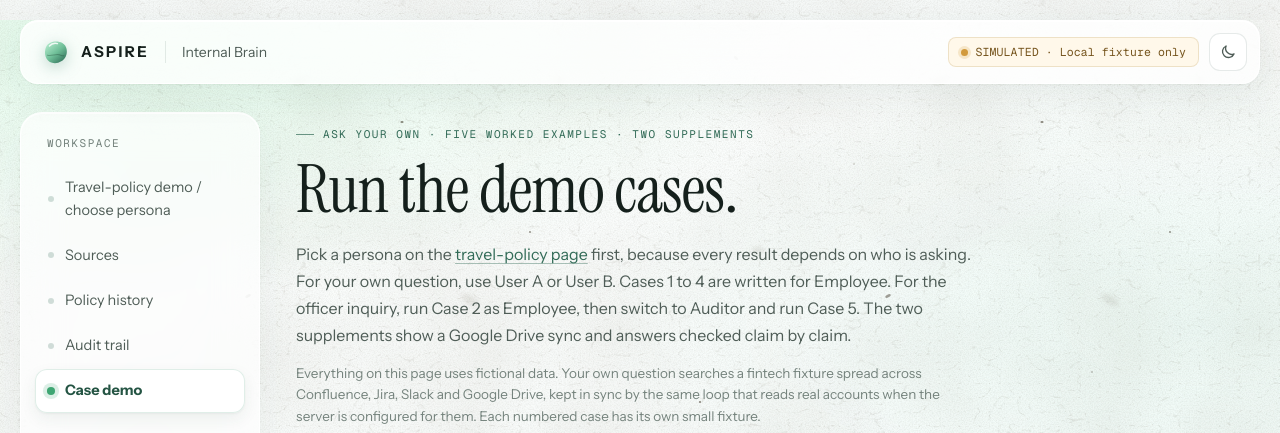
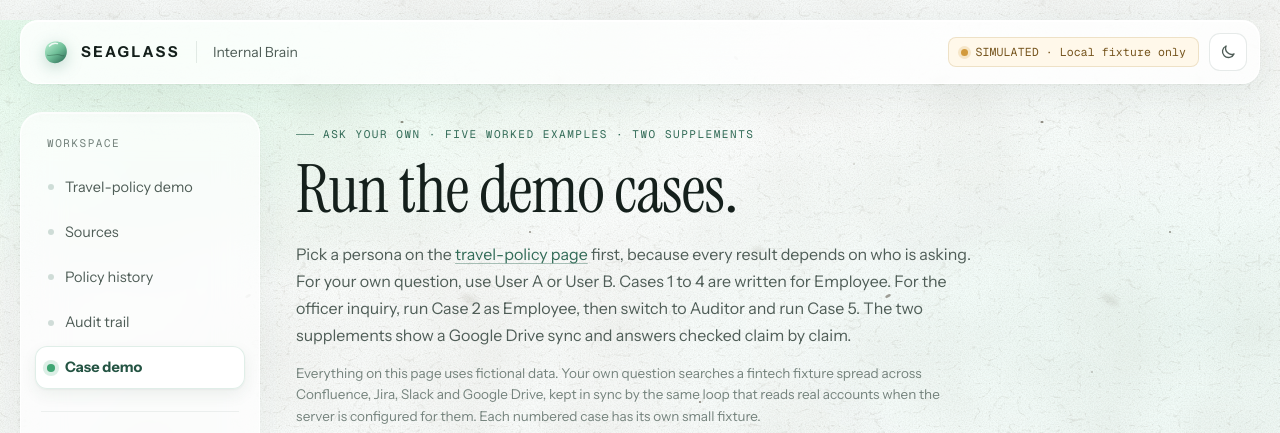
Before and after one commit to Snowfishh/Seaglass_V2, a Python web app: template src/aspire_brain/web/templates/cases.html in a window 1280 px wide. Shown: the top 433 px of the page. Run offline with Jinja, Linux system fonts and the light colour scheme; the template is opened without the code that fills it, so the values that code supplies are empty.

Commit message:
fix: keep the workspace sidebar still between pages and brand the header SEAGLASS
Switching pages in the Workspace column made the sidebar jump, for three reasons:

- The Case demo page labelled its first link "Travel-policy demo / choose persona".
  The label wrapped to two lines and pushed every link below it down 23 px on entering
  or leaving that page. It now reads "Travel-policy demo", as on the other pages.
- Every response, static files included, was sent with no-store, so each page change
  downloaded the fonts and stylesheet again and could paint fallback text first. Static
  assets now cache: fonts for a day, CSS and JS revalidated by ETag. Pages, API
  responses and 404s keep no-store. The two most visible fonts are preloaded.
- The sidebar's "No active session" line became the two-line "Signed in as …" once the
  session loaded, pushing the block below it down. The line now reserves both lines.

The header brand beside the logo now reads SEAGLASS. The README names the renamed link.

```diff
--- a/src/aspire_brain/web/static/app.css
+++ b/src/aspire_brain/web/static/app.css
@@ -486,6 +486,8 @@ nav a[aria-current]::before { background: var(--ok-dot); transform: scale(1.35);
   border-top: 1px solid var(--border-light);
 }
 .identity p { margin: 0; overflow-wrap: anywhere; font-size: 13px; }
+/* Room for the two-line "Signed in as …" text, so the sidebar doesn't grow when the session loads. */
+#identity { min-height: 3.2em; }
 .identity select { margin-bottom: 9px; }
 aside > .small {
   margin: 22px 6px 0;
@@ -1162,6 +1164,7 @@ body > main > .result-card h1 { font-size: clamp(26px, 3vw, 36px); overflow-wrap
   .identity { display: grid; grid-template-columns: 110px minmax(0, 1fr); align-items: center; gap: 4px 12px; margin: 12px 4px 0; padding-top: 12px; }
   .identity label, .identity select { margin: 0; }
   .identity p { grid-column: 2; font-size: 12px; }
+  #identity { min-height: 0; }
   aside > .small { margin: 11px 4px 0; padding-top: 10px; }
   main { max-width: none; padding-top: 30px; }
 }
--- a/src/aspire_brain/web/templates/cases.html
+++ b/src/aspire_brain/web/templates/cases.html
@@ -1,13 +1,13 @@
 <!doctype html>
 <html lang="en">
 <head><meta charset="utf-8"><meta name="viewport" content="width=device-width,initial-scale=1">
-<title>Simulated Case Demo · Aspire</title><meta name="description" content="Ask one question across Confluence, Jira, Slack and Drive and get a cited answer drawn only from records you may read. Every step is audit-logged."><link rel="icon" type="image/svg+xml" href="/static/mark.svg"><link rel="stylesheet" href="/static/app.css"><script src="/static/theme.js"></script></head>
+<title>Simulated Case Demo · Aspire</title><meta name="description" content="Ask one question across Confluence, Jira, Slack and Drive and get a cited answer drawn only from records you may read. Every step is audit-logged."><link rel="icon" type="image/svg+xml" href="/static/mark.svg"><link rel="preload" href="/static/fonts/InstrumentSans-Regular.ttf" as="font" type="font/ttf" crossorigin><link rel="preload" href="/static/fonts/InstrumentSerif-Regular.ttf" as="font" type="font/ttf" crossorigin><link rel="stylesheet" href="/static/app.css"><script src="/static/theme.js"></script></head>
 <body>
 <a class="skip-link" href="#main">Skip to content</a>
-<header><div class="brand">ASPIRE <span>Internal Brain</span></div>
+<header><div class="brand">SEAGLASS <span>Internal Brain</span></div>
 <div class="header-actions">{% if platform_source == 'connectors' %}<span class="badge">CONNECTED · Your question reads the configured platform accounts</span>{% else %}<span class="badge badge--simulated">SIMULATED · Local fixture only</span>{% endif %}<button type="button" id="theme-toggle" class="theme-toggle" aria-label="Toggle dark theme" hidden><svg class="icon-moon" viewBox="0 0 24 24" fill="none" stroke="currentColor" stroke-width="1.8" stroke-linecap="round" stroke-linejoin="round" aria-hidden="true"><path d="M20 14.5A8 8 0 0 1 9.5 4a8 8 0 1 0 10.5 10.5z"/></svg><svg class="icon-sun" viewBox="0 0 24 24" fill="none" stroke="currentColor" stroke-width="1.8" stroke-linecap="round" aria-hidden="true"><circle cx="12" cy="12" r="4"/><path d="M12 2.5v2M12 19.5v2M4.6 4.6l1.4 1.4M18 18l1.4 1.4M2.5 12h2M19.5 12h2M4.6 19.4 6 18M18 6l1.4-1.4"/></svg></button></div></header>
 <div class="shell"><aside><p class="eyebrow">WORKSPACE</p><nav aria-label="Main navigation">
-<a href="/ask">Travel-policy demo / choose persona</a>
+<a href="/ask">Travel-policy demo</a>
 <a href="/sources">Sources</a>
 <a href="/policies">Policy history</a>
 <a href="/audit">Audit trail</a>
--- a/src/aspire_brain/web/templates/index.html
+++ b/src/aspire_brain/web/templates/index.html
@@ -1,10 +1,10 @@
 <!doctype html>
 <html lang="en">
 <head><meta charset="utf-8"><meta name="viewport" content="width=device-width,initial-scale=1">
-<title>Aspire Internal Brain</title><meta name="description" content="Ask one question across Confluence, Jira, Slack and Drive and get a cited answer drawn only from records you may read. Every step is audit-logged."><link rel="icon" type="image/svg+xml" href="/static/mark.svg"><link rel="stylesheet" href="/static/app.css"><script src="/static/theme.js"></script><script src="/static/app.js" defer></script></head>
+<title>Aspire Internal Brain</title><meta name="description" content="Ask one question across Confluence, Jira, Slack and Drive and get a cited answer drawn only from records you may read. Every step is audit-logged."><link rel="icon" type="image/svg+xml" href="/static/mark.svg"><link rel="preload" href="/static/fonts/InstrumentSans-Regular.ttf" as="font" type="font/ttf" crossorigin><link rel="preload" href="/static/fonts/InstrumentSerif-Regular.ttf" as="font" type="font/ttf" crossorigin><link rel="stylesheet" href="/static/app.css"><script src="/static/theme.js"></script><script src="/static/app.js" defer></script></head>
 <body data-view="{{ view }}">
 <a class="skip-link" href="#main">Skip to content</a>
-<header><div class="brand">ASPIRE <span>Internal Brain</span></div><div class="header-actions"><span class="badge">Local demo · Fictional data</span><button type="button" id="theme-toggle" class="theme-toggle" aria-label="Toggle dark theme" hidden><svg class="icon-moon" viewBox="0 0 24 24" fill="none" stroke="currentColor" stroke-width="1.8" stroke-linecap="round" stroke-linejoin="round" aria-hidden="true"><path d="M20 14.5A8 8 0 0 1 9.5 4a8 8 0 1 0 10.5 10.5z"/></svg><svg class="icon-sun" viewBox="0 0 24 24" fill="none" stroke="currentColor" stroke-width="1.8" stroke-linecap="round" aria-hidden="true"><circle cx="12" cy="12" r="4"/><path d="M12 2.5v2M12 19.5v2M4.6 4.6l1.4 1.4M18 18l1.4 1.4M2.5 12h2M19.5 12h2M4.6 19.4 6 18M18 6l1.4-1.4"/></svg></button></div></header>
+<header><div class="brand">SEAGLASS <span>Internal Brain</span></div><div class="header-actions"><span class="badge">Local demo · Fictional data</span><button type="button" id="theme-toggle" class="theme-toggle" aria-label="Toggle dark theme" hidden><svg class="icon-moon" viewBox="0 0 24 24" fill="none" stroke="currentColor" stroke-width="1.8" stroke-linecap="round" stroke-linejoin="round" aria-hidden="true"><path d="M20 14.5A8 8 0 0 1 9.5 4a8 8 0 1 0 10.5 10.5z"/></svg><svg class="icon-sun" viewBox="0 0 24 24" fill="none" stroke="currentColor" stroke-width="1.8" stroke-linecap="round" aria-hidden="true"><circle cx="12" cy="12" r="4"/><path d="M12 2.5v2M12 19.5v2M4.6 4.6l1.4 1.4M18 18l1.4 1.4M2.5 12h2M19.5 12h2M4.6 19.4 6 18M18 6l1.4-1.4"/></svg></button></div></header>
 <div class="shell"><aside><p class="eyebrow">WORKSPACE</p><nav aria-label="Main navigation">
 <a href="/ask" {% if view == 'ask' %}aria-current="page"{% endif %}>Travel-policy demo</a>
 <a href="/sources" {% if view == 'sources' %}aria-current="page"{% endif %}>Sources</a>
```
Also changed, not shown: src/aspire_brain/main.py (+7 -1 lines), src/aspire_brain/web/templates/source.html (+1 -1 lines), tests/integration/test_web.py (+9 -0 lines), README.md.
